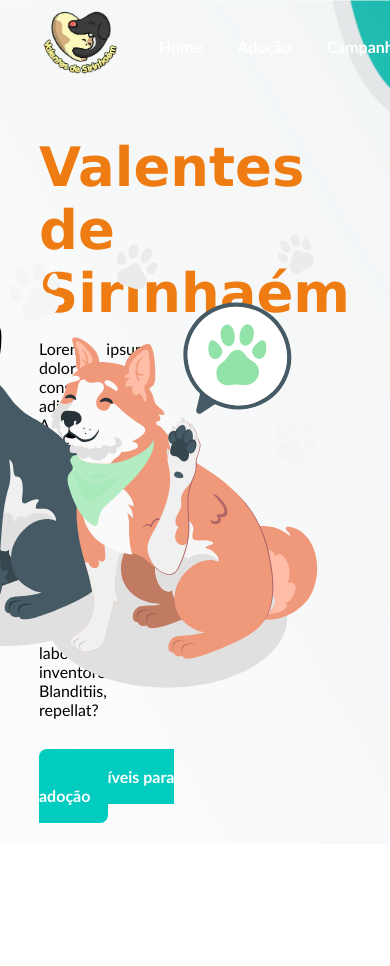
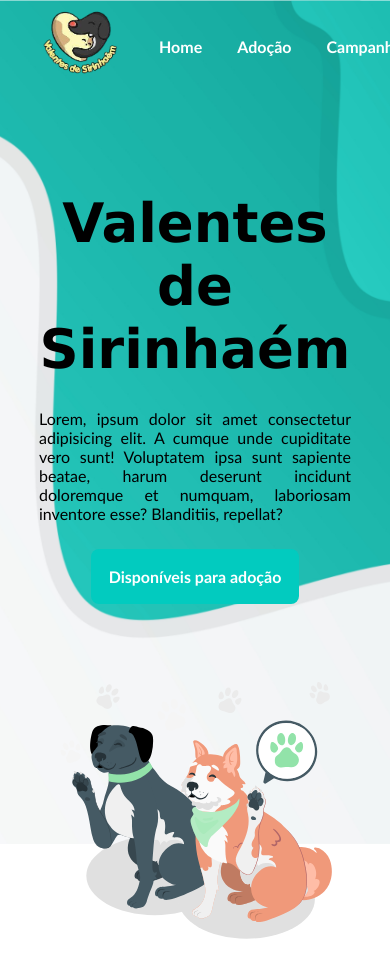
Before and after one commit to Julio-Norberto/Valentes-de-sirinhaem, a React (Vite) app: page / in a window 390 px wide. Shown: the top 966 px of the page. Before the commit the page ends 844 px from the top, so only its background shows below. Built offline with nearby package versions, Linux system fonts and the light colour scheme.

Commit message:
configuring responsivity for mobile

```diff
--- a/src/pages/Home/home.css
+++ b/src/pages/Home/home.css
@@ -78,7 +78,6 @@
   }
 
   .home-content {
-    border: 1px solid red;
     height: 600px;
   }
 
@@ -98,3 +97,40 @@
     font-weight: bold;
   }
 }
+
+@media (min-width: 300px) and (max-width: 700px) {
+  .home-container {
+    background-position: top;
+    background-size: cover;
+    background-repeat: no-repeat;
+  }
+
+  .home-content {
+    flex-direction: column;
+    margin-top: 100px;
+  }
+
+  .home-text {
+    width: 100%;
+    text-align: center;
+  }
+
+  .home-text h1 {
+    color: #000;
+    margin-bottom: 28px;
+  }
+
+  .home-text p {
+    width: 100%;
+    margin-bottom: 44px;
+  }
+
+  .home-img {
+    width: 100%;
+    margin-top: 80px;
+  }
+
+  .home-img img {
+    width: 300px;
+  }
+}
```
